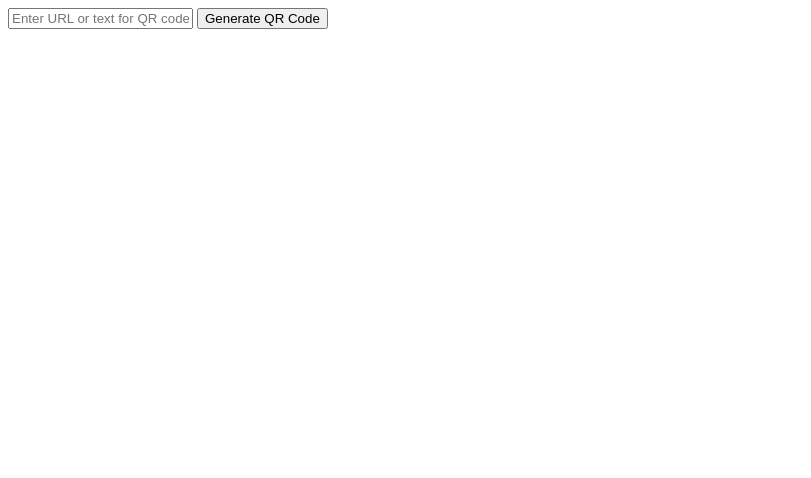
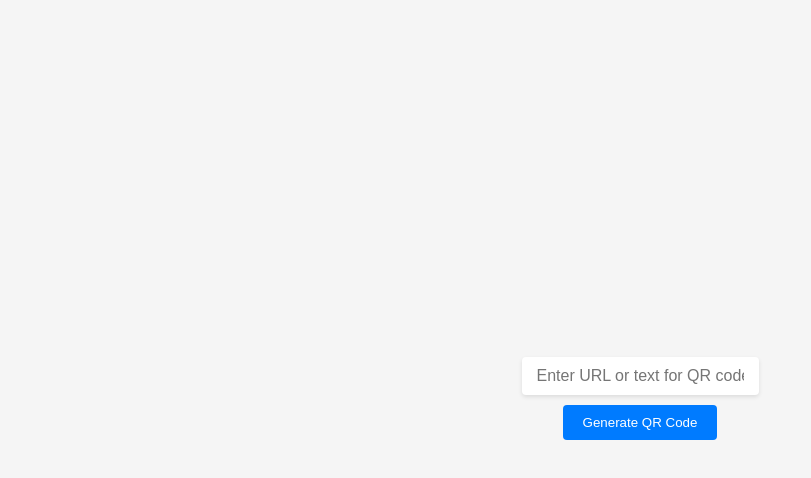
Before and after one commit to Moneshteja/qrcode_generator, a plain HTML site: page index.html in a window 1280 px wide. Shown: the whole page, without its empty margins (0-811 px from the left). Drawn offline with Linux system fonts and the light colour scheme.

Commit message:
Update index.html

```diff
--- a/index.html
+++ b/index.html
@@ -6,6 +6,45 @@
     <meta name="viewport" content="width=device-width, initial-scale=1.0">
     <title>QR Code Generator</title>
     <script src="https://cdn.rawgit.com/davidshimjs/qrcodejs/gh-pages/qrcode.min.js"></script>
+    <style>
+        body {
+            font-family: 'Arial', sans-serif;
+            display: flex;
+            flex-direction: column;
+            align-items: center;
+            justify-content: center;
+            height: 100vh;
+            background-color: #f5f5f5;
+        }
+
+        #dataInput {
+            padding: 10px 15px;
+            font-size: 16px;
+            border: none;
+            border-radius: 4px;
+            outline: none;
+            box-shadow: 0 2px 4px rgba(0, 0, 0, 0.1);
+        }
+
+        button {
+            margin-top: 10px;
+            padding: 10px 20px;
+            background-color: #007BFF;
+            color: #fff;
+            border: none;
+            border-radius: 4px;
+            cursor: pointer;
+            transition: background-color 0.3s;
+        }
+
+        button:hover {
+            background-color: #0056b3;
+        }
+
+        #qrcode {
+            margin-top: 20px;
+        }
+    </style>
 </head>
 
 <body>
```
